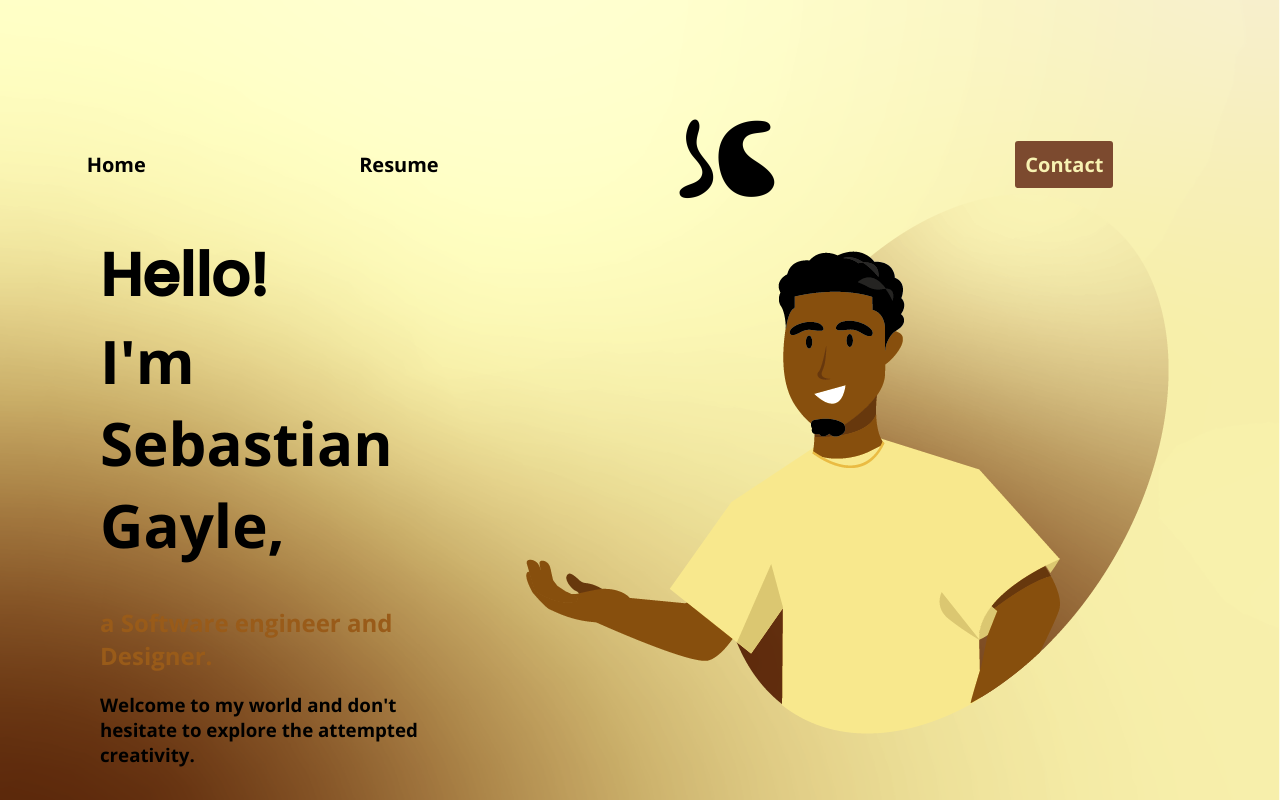
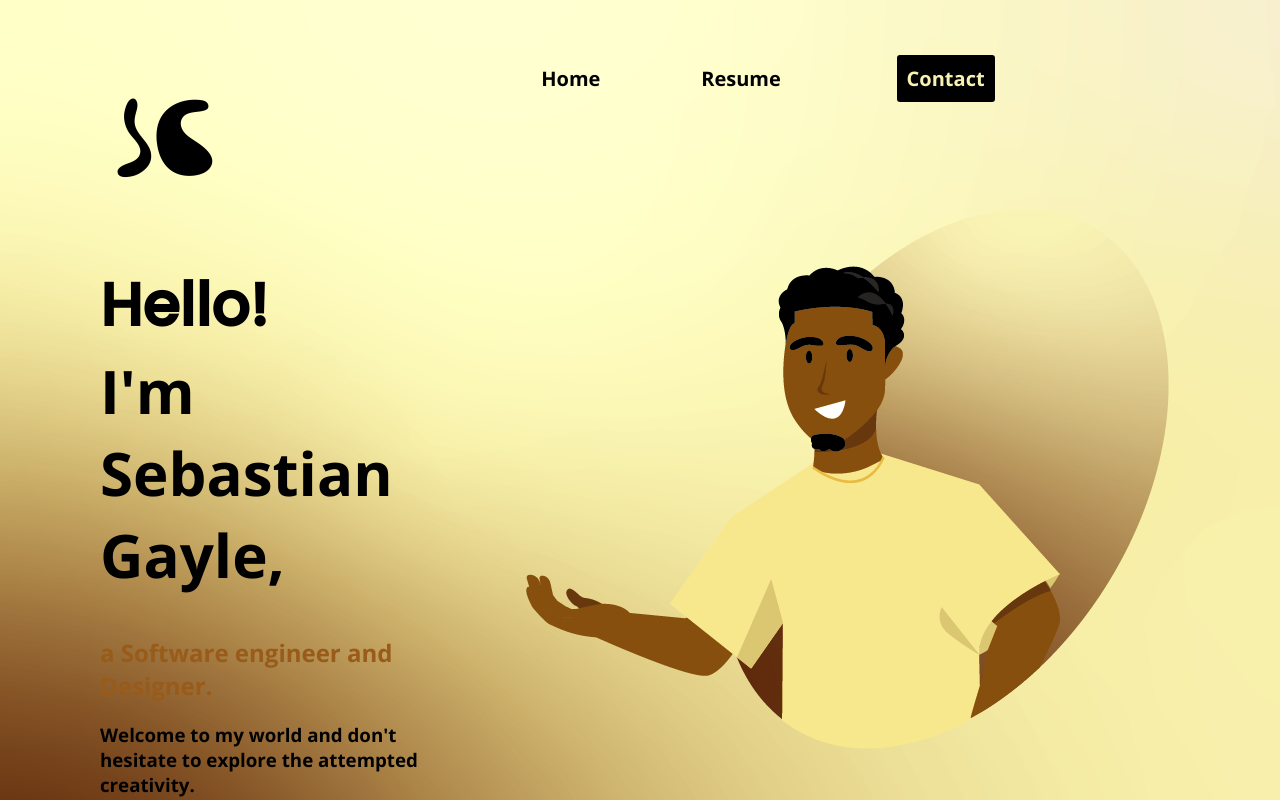
Before and after one commit to Purplepro/Tis-My-Portfolio, a React (Create React App) app in the folder divine-portfolio/: page / in a window 1280 px wide. Built offline with nearby package versions, Linux system fonts and the light colour scheme; what @react-pdf/renderer would draw is missing.

Commit message:
working on navbar

```diff
--- a/divine-portfolio/src/App.css
+++ b/divine-portfolio/src/App.css
@@ -17,7 +17,7 @@
 .nav {
   width: 100%;
   height: 70px;
-  padding-top: 5px;
+  padding-top: 0px;
   background-color: transparent;
   position: relative;
 }
@@ -25,14 +25,14 @@
 .nav ul {
   list-style: none !important;
   text-align: center;
-
+  margin: 0;
 }
 
 .nav ul li {
   display: inline;
   padding-left: 0px;
   padding-right: 0px;
-  margin-right: 120px;
+  margin-right: 0px;
   margin-left: 0px;
   font-size: 20px;
   list-style-type: none;
@@ -41,10 +41,10 @@
 
 .link-bunch {
   display: flex;
-  justify-content: center;
-  align-items: center;
-  flex-wrap: wrap;
+  justify-content: flex-start;
+  align-items: flex-start;
   width: 100%;
+  padding-right: 220px;
 }
 
 
@@ -77,6 +77,8 @@
   height: 150px !important;
   width: 150px !important;
   margin: 0;
+  padding: 0;
+  margin-right: 200px;
 }
 
 
@@ -172,7 +174,7 @@
 }
 /* section 1  */
 .Section_1 {
-  height: 100vh;
+  height: 120vh;
   width: 100%;
   background-image: url('./images//ui-bg.png');
   background-position: center;
@@ -201,14 +203,13 @@ span {
 }
 .Entrence-quote {
   padding-left: 100px;
-  padding-top: 120px;
-
+  padding-top: 150px;
 }
 
 .character-image {
   height: 900px;
   width: 1200px;
-
+  padding-top: 200px;
 }
 
 .svg-image {
--- a/divine-portfolio/src/components/ContactStyle.css
+++ b/divine-portfolio/src/components/ContactStyle.css
@@ -7,14 +7,18 @@
 }
 
 #contact-link {
-    background-color: rgb(124, 74, 47);
+    background-color: black;
     border-radius: 3px;
     padding-top: 0;
     padding: 10px;
     transition: all 0.2s ease;
     color: rgb(247, 242, 178);
+    text-decoration: none;
 }
 
+#contact-link:hover {
+    background-color: rgb(124, 74, 47);
+}
 
 
 
--- a/divine-portfolio/src/components/Navbar/NavLinks.js
+++ b/divine-portfolio/src/components/Navbar/NavLinks.js
@@ -7,6 +7,10 @@ const NavLinks = (props) => {
     return (
         <ul className="link-bunch">
 
+            <li>
+                <img src={sevslogo} className="SevsLogo"  alt="sebastians logo of his initials"/>
+            </li>
+
         <li onClick={() => props.isMobile && props.closeMobileMenu()}>
            <NavLink className="nav-link" to='/'>Home</NavLink>
             </li>
@@ -15,12 +19,8 @@ const NavLinks = (props) => {
         <NavLink className="nav-link" to='/resumepage'>Resume</NavLink>
         </li>
 
-            <li>
-                <img src={sevslogo} className="SevsLogo"  alt="sebastians logo of his initials"/>
-            </li>
-
         <li onClick={() => props.isMobile && props.closeMobileMenu()}>
-            <NavLink className="nav-link" id="contact-link" to='/contact'>Contact</NavLink>
+            <NavLink id="contact-link" to='/contact'>Contact</NavLink>
         </li>
 
 
```
